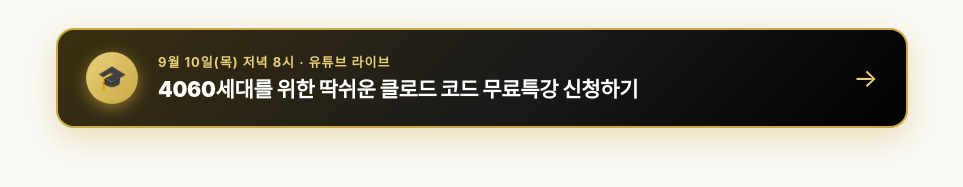
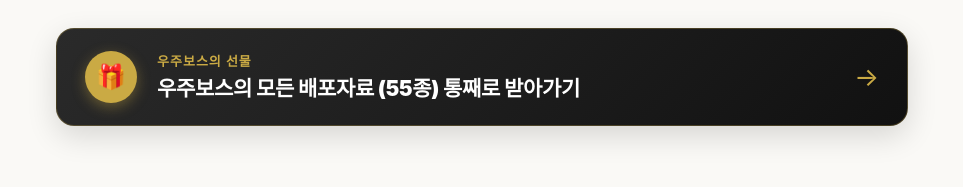
Before and after one commit to woojooboss/hooks200, a plain HTML site: page index.html in a window 1280 px wide. Shown: the top 187 px of the page, without its empty margins (158-1121 px from the left). Drawn offline with Linux system fonts and the light colour scheme; a web font is replaced by a local one.

Commit message:
상단 배너 교체: '우주보스의 모든 배포자료 (55종) 통째로 받아가기' → 신청 페이지(woojooboss.pages.dev)
라이브 배포본을 원본으로 맞춤 (특강 임시 배너 원복분 포함)

Co-Authored-By: Claude Opus 5.5 <noreply@anthropic.com>

```diff
--- a/index.html
+++ b/index.html
@@ -159,11 +159,11 @@
 <body>
 
   <div class="banner-wrap">
-    <a class="cta-banner" href="https://supereasyai.vercel.app?utm_source=bepo" target="_blank" rel="noopener noreferrer">
-      <span class="badge">🎓</span>
+    <a class="cta-banner" href="https://woojooboss.pages.dev/" target="_blank" rel="noopener noreferrer">
+      <span class="badge">🎁</span>
       <span class="txt">
-        <span class="eb">9월 10일(목) 저녁 8시 · 유튜브 라이브</span>
-        <span class="tt">4060세대를 위한 딱쉬운 클로드 코드 무료특강 신청하기</span>
+        <span class="eb">우주보스의 선물</span>
+        <span class="tt">우주보스의 모든 배포자료 (55종) 통째로 받아가기</span>
       </span>
       <span class="arrow">&rarr;</span>
     </a>
@@ -515,20 +515,5 @@ function applyFilter(){
 
 search.addEventListener('input',()=>{ if(activeCat!==-1&&search.value.trim()!==''){ /* keep cat filter but allow search within */ } applyFilter();});
 </script>
-
-<style id="lecture-banner-override">
-.cta-banner,.gift-banner,header .cta{
-  background:linear-gradient(135deg,#3a2f10 0%,#1a1a1a 55%,#000 100%)!important;
-  border:2px solid #caaa44!important;
-  animation:ctaGlow 2.4s ease-in-out infinite!important;
-  transition:transform .18s ease,box-shadow .18s ease!important;
-}
-.cta-banner:hover,.gift-banner:hover,header .cta:hover{transform:translateY(-3px)!important}
-@keyframes ctaGlow{0%,100%{box-shadow:0 10px 30px rgba(202,170,68,.35)}50%{box-shadow:0 12px 46px rgba(202,170,68,.65)}}
-.cta-banner .badge{background:linear-gradient(135deg,#e8cf7a,#caaa44)!important;color:#1a1a1a!important;box-shadow:0 4px 16px rgba(202,170,68,.6)!important}
-.cta-banner .eb,.gift-banner .gift-label,header .cta .brand{color:#e8cf7a!important}
-.cta-banner .tt,.gift-banner .gift-title,header .cta .desc{color:#fff!important}
-.cta-banner .arrow,.gift-banner .gift-arrow,header .cta .arrow{color:#e8cf7a!important}
-</style>
 </body>
 </html>
```
